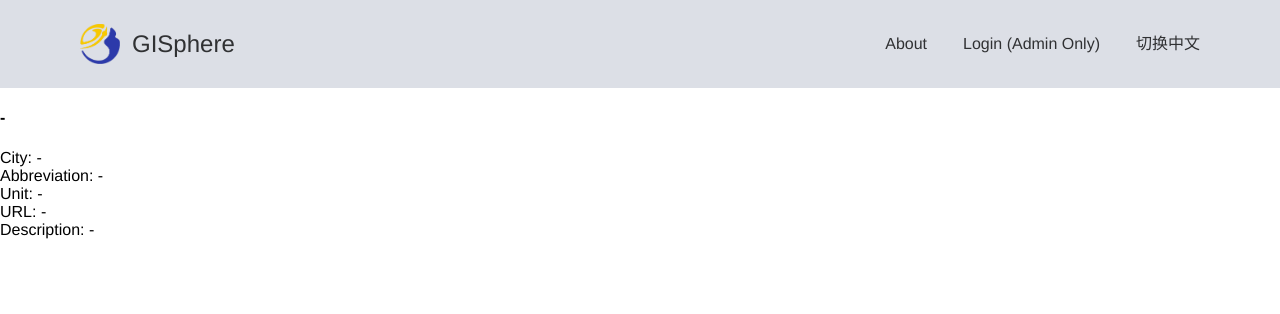
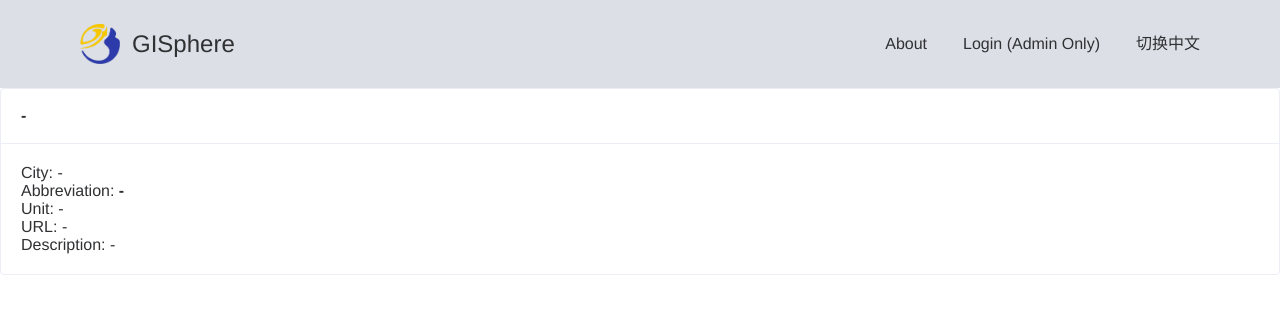
Before and after one commit to GIS-Info/next-web, a Nuxt app: page /school/components/SchoolCard in a window 1280 px wide. Shown: the top 314 px of the page. Built offline with nearby package versions, Linux system fonts and the light colour scheme; what vue-quill-editor would draw is missing.

Commit message:
feat: 完善院校信息和老师信息

```diff
--- a/pages/school/components/SchoolCard.vue
+++ b/pages/school/components/SchoolCard.vue
@@ -1,9 +1,12 @@
 <template>
-  <div>
-    <h4 :id="`school:${school?.U_Name_EN}`">{{ (lang == 'zh' ? school?.U_Name_CN : school?.U_Name_EN) || (school?.U_Name_CN || school?.U_Name_EN || '-') }}</h4>
+  <el-card class="card" shadow="never">
+
+    <div slot="header">
+      <b :id="`school:${school?.U_Name_EN}`">{{ (lang == 'zh' ? school?.U_Name_CN : school?.U_Name_EN) || (school?.U_Name_CN || school?.U_Name_EN || '-') }}</b>
+    </div>
     {{ lang == 'zh' ? '城市: ' : 'City: ' }} {{ (lang == 'zh' ? school?.C_Name_CN : school?.U_City) || (school?.C_Name_CN || school?.U_City || '-') }}
     <br/>
-    {{ lang == 'zh' ? '简称: ' : 'Abbreviation: ' }} {{ school?.U_Abbr || '-' }}
+    {{ lang == 'zh' ? '简称: ' : 'Abbreviation: ' }} <b>{{ school?.U_Abbr || '-' }}</b>
     <br/>
     {{ lang == 'zh' ? '部门: ' : 'Unit: ' }} {{ (lang == 'zh' ? school?.Unit_CN : school?.Unit_EN) || (school?.Unit_CN || school?.Unit_EN || '-') }}
     <br/>
@@ -12,12 +15,22 @@
     {{ lang == 'zh' ? '简介: ' : 'Description: ' }} {{ (lang == 'zh' ? school?.Description_CN : school?.Description_EN) || (school?.Description_CN || school?.Description_EN || '-') }}
     <div v-if="people">
       <div v-for="p in Object.keys(people)" :key="p">
+        <!-- 老师信息 -->
         <p>
-          <strong>{{ (lang == 'zh' ? people[p]?.P_Name_CN : people[p]?.P_Name_EN) || (people[p]?.P_Name_CN || people[p]?.P_Name_EN || '-') }}</strong>
+            <a v-if="people[p]?.P_URL" :href="people[p]?.P_URL">{{ (lang == 'zh' ? people[p]?.P_Name_CN : people[p]?.P_Name_EN) || (people[p]?.P_Name_CN || people[p]?.P_Name_EN || '-') }}</a>
+            <span v-else>{{ (lang == 'zh' ? people[p]?.P_Name_CN : people[p]?.P_Name_EN) || (people[p]?.P_Name_CN || people[p]?.P_Name_EN || '-') }}</span>
+          {{ ': ' }}
+          <el-tag v-if="people[p]?.P_Physical_Geography === '1'" size="small">{{ lang == 'zh' ? '自然地理' : 'Physical Geography' }}</el-tag>
+          <el-tag v-if="people[p]?.P_Human_Geography === '1'" size="small">{{ lang == 'zh' ? '人文地理' : 'Human Geography' }}</el-tag>
+          <el-tag v-if="people[p]?.P_Urban_Planning === '1'" size="small">{{ lang == 'zh' ? '规划' : 'Urban Planning' }}</el-tag>
+          <el-tag v-if="people[p]?.P_GIS === '1'" size="small">GIS</el-tag>
+          <el-tag v-if="people[p]?.P_RS === '1'" size="small">RS</el-tag>
+          <el-tag v-if="people[p]?.P_GNSS === '1'" size="small">GNSS</el-tag>
+          <el-tag v-for="t in splitInterests(people[p]?.P_Research_Interests)" :key="t" style="margin-right: 6px" size="small">{{ t }}</el-tag>
         </p>
       </div>
     </div>
-  </div>
+  </el-card>
 </template>
 
 <script>
@@ -41,10 +54,21 @@ export default {
     ...mapState({ lang: 'language' }),
   },
   methods: {
+    splitInterests(interests) {
+      if(!interests){
+        return []
+      }
+      const str = interests.replaceAll('.',',').replaceAll(';',',')
+      const arr = str.split(',').map((i)=>(i.trim())).filter((i)=>(i?.length>0 && i!== ' '))
+      return arr;
+    }
   },
 };
 </script>
 
 
 <style scoped>
+.card{
+  margin-bottom: 30px;
+}
 </style>
--- a/pages/school/index.vue
+++ b/pages/school/index.vue
@@ -45,6 +45,7 @@
         Shan Ye(叶山), Jingyuan Zhang(张景源), Pengyu Chen(陈鹏宇), Chen Yanbing(陈彦冰)
         {{ lang == 'zh' ? '（网站开发组名单请参见关于我们页面）' : '(for the complete list of developers of this site, please refer to the About page)'}}
       <h3>{{ lang == 'zh' ? '再次衷心感谢所有作者的辛苦付出！' : 'We sincerely thank all the authors and volunteers for their efforts!' }}</h3>
+      <el-divider />
       <div v-for="continent in Object.keys(continents)" :key="continent">
         <h2 :id="`continent:${continent}`">{{ (lang == 'zh' ? continents[continent] : continent) || (continents[continent] || continent || '-') }}</h2>
         <div v-if="continentToCountry[continent]">
@@ -52,9 +53,10 @@
             <h3 :id="`country:${country}`">{{ (lang == 'zh' ? countries[country] : country) || (countries[country] || country || '-') }}</h3>
             <div v-if="countryToSchool[country]">
               <div v-for="school in Object.keys(countryToSchool[country])" :key="school">
-                <SchoolCard :school="schools[school]" :people="schoolToPeople[school]" />
+                  <SchoolCard :school="schools[school]" :people="schoolToPeople[school]" />
               </div>
             </div>
+            <el-divider />
           </div>
         </div>
       </div>
```
